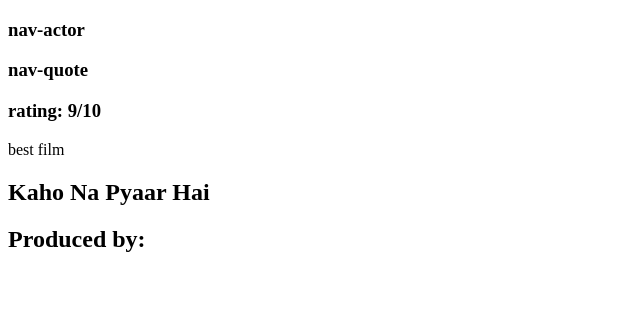
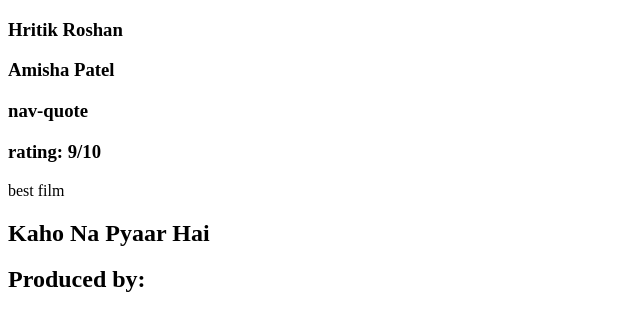
Before and after one commit to acciojob/semantic-imdb-shital-kamble, a website: page main.html in a window 1280 px wide. Shown: the whole page, without its empty margins (0-640 px from the left). Drawn offline with Linux system fonts and the light colour scheme.

Commit message:
Update main.html

```diff
--- a/main.html
+++ b/main.html
@@ -7,11 +7,12 @@
 	<title>Document</title>
 </head>
 <body>
-	<section id="nav-actor">
+	<section>
 
 
-	<nav>
-		<h1>nav-actor</h1>
+	<nav id="nav-actor">
+		<h1>Hritik Roshan</h1>
+		<h1>Amisha Patel</h1>
 	</nav>
 
 <nav>
@@ -25,9 +26,6 @@
 <p> best film </p>
 
 </aside>
-<h1>
-
-</h1>
 <header>
 <h1> Kaho Na Pyaar Hai</h1>
 </header>
```
